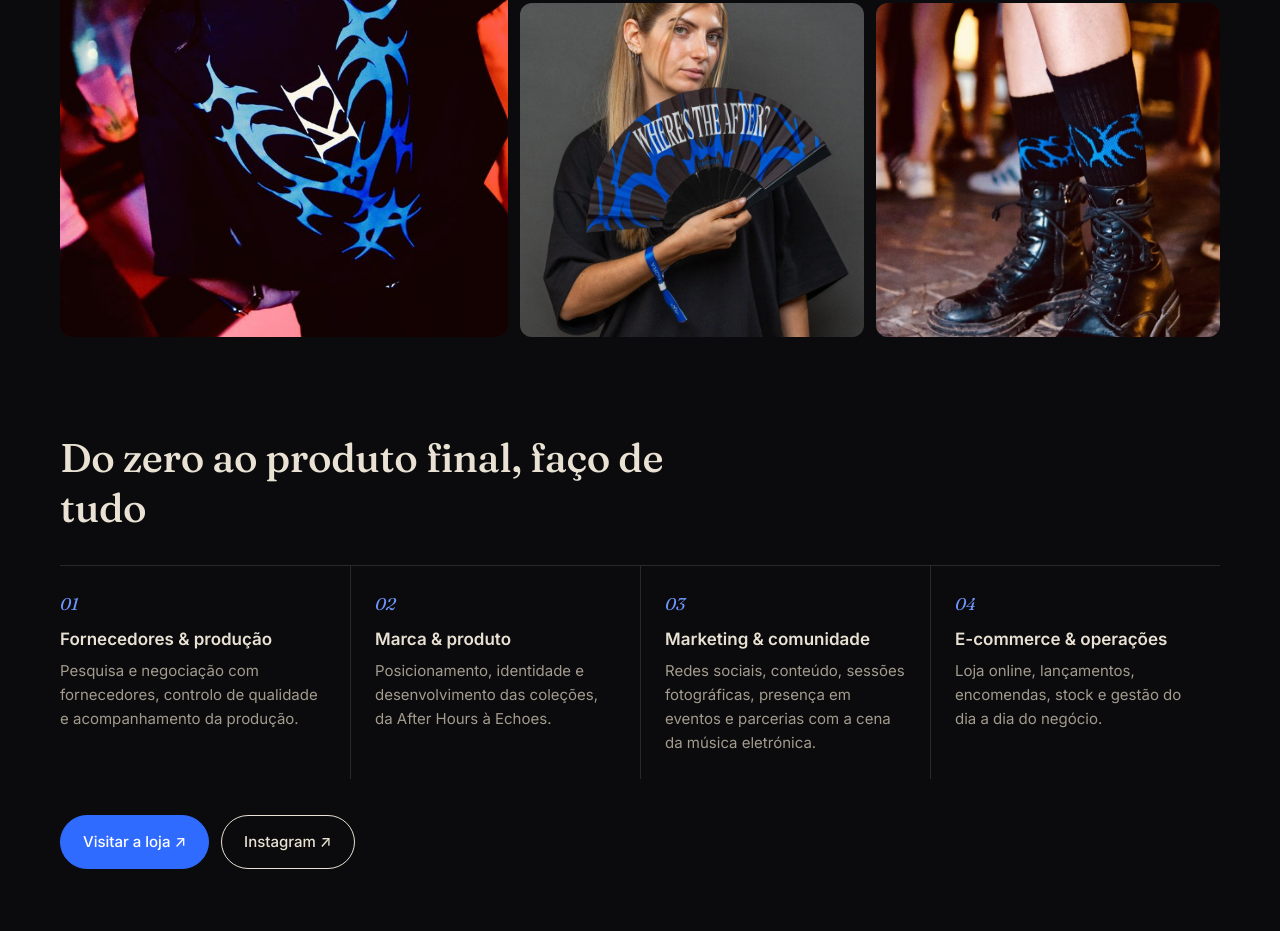
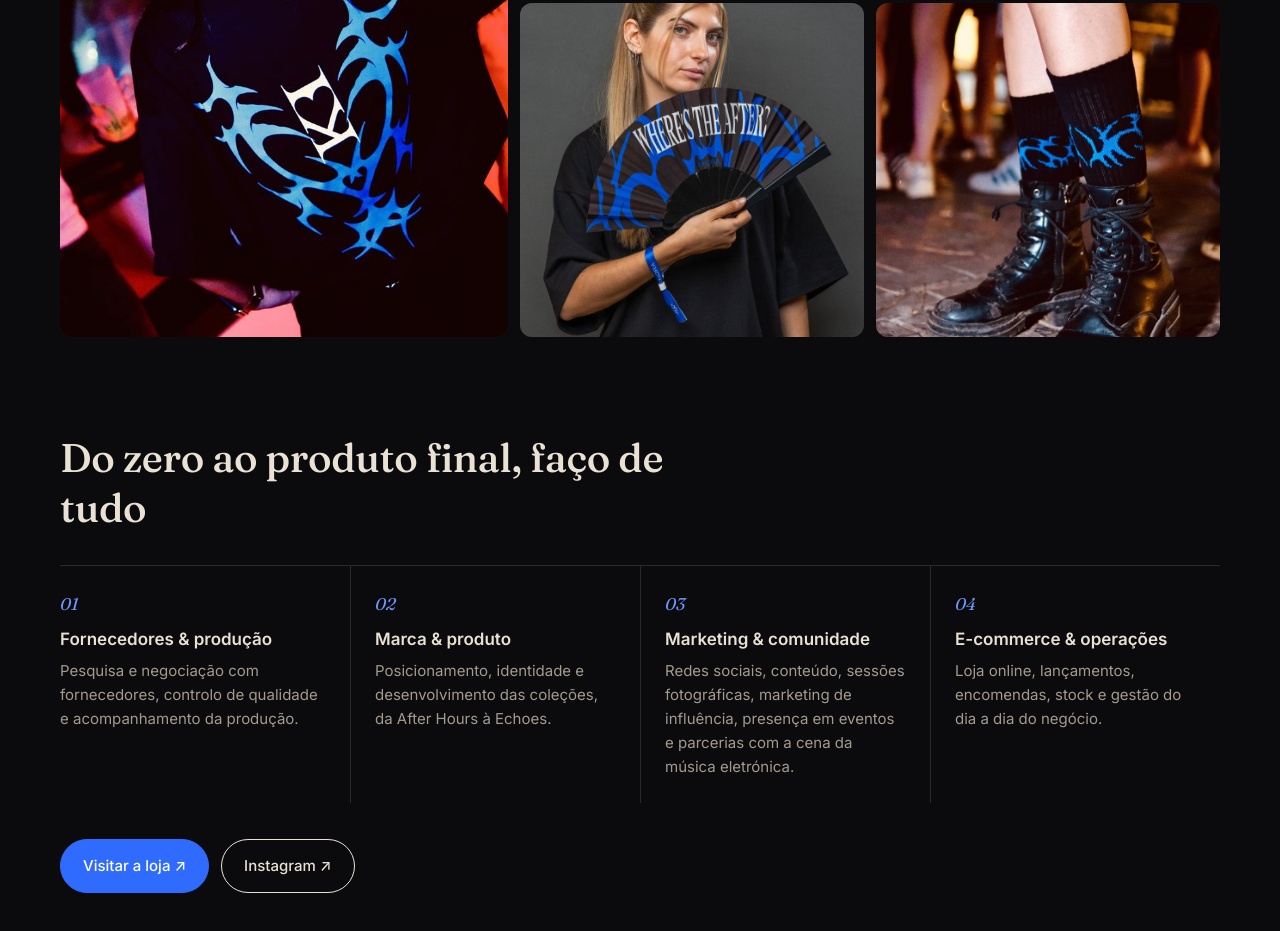
Before and after one commit to Thiago0138/Curr-culo-Tiago, a plain HTML site: page index.html in a window 1280 px wide. Shown: the part 2520-3451 px from the top of the page. Drawn offline with Linux system fonts and the light colour scheme.

Commit message:
Add influencer marketing to About and Khora sections
Co-Authored-By: Claude Opus 5.5 <noreply@anthropic.com>
Claude-Session: https://claude.ai/code/session_01YAkvVP2URZxgZBVujGZtZ4

```diff
--- a/index.html
+++ b/index.html
@@ -12,7 +12,7 @@
   <link rel="preconnect" href="https://fonts.googleapis.com" />
   <link rel="preconnect" href="https://fonts.gstatic.com" crossorigin />
   <link href="https://fonts.googleapis.com/css2?family=Fraunces:ital,opsz,wght@0,9..144,300..700;1,9..144,300..600&family=Inter:wght@400;500;600&display=swap" rel="stylesheet" />
-  <link rel="stylesheet" href="/styles.css?v=10" />
+  <link rel="stylesheet" href="/styles.css?v=11" />
 </head>
 <body>
   <header class="nav" id="top">
@@ -62,7 +62,7 @@
       </div>
       <div class="about reveal">
         <p class="big" data-i18n="about.p1">Comecei no marketing por gostar de comunicar, e fiquei porque aqui nunca há dois dias iguais.</p>
-        <p data-i18n="about.p2">Já trabalhei em saúde, retalho, educação e seguros, e em todos fiz um pouco de tudo. Redes sociais, email marketing, eventos, websites, campanhas, criação de conteúdo. Essa variedade ensinou-me a adaptar-me depressa e a meter as mãos no que for preciso.</p>
+        <p data-i18n="about.p2">Já trabalhei em saúde, retalho, educação e seguros, e em todos fiz um pouco de tudo. Redes sociais, marketing de influência, email marketing, eventos, websites, campanhas, criação de conteúdo. Essa variedade ensinou-me a adaptar-me depressa e a meter as mãos no que for preciso.</p>
         <ul class="tags" aria-label="Pontos fortes">
           <li data-i18n="s.1">Dinamismo e criatividade</li>
           <li data-i18n="s.2">Gestão de tempo</li>
@@ -108,7 +108,7 @@
           <ul class="khora-do">
             <li><span>01</span><strong data-i18n="khora.d1t">Fornecedores &amp; produção</strong><p data-i18n="khora.d1">Pesquisa e negociação com fornecedores, controlo de qualidade e acompanhamento da produção.</p></li>
             <li><span>02</span><strong data-i18n="khora.d2t">Marca &amp; produto</strong><p data-i18n="khora.d2">Posicionamento, identidade e desenvolvimento das coleções, da After Hours à Echoes.</p></li>
-            <li><span>03</span><strong data-i18n="khora.d3t">Marketing &amp; comunidade</strong><p data-i18n="khora.d3">Redes sociais, conteúdo, sessões fotográficas, presença em eventos e parcerias com a cena da música eletrónica.</p></li>
+            <li><span>03</span><strong data-i18n="khora.d3t">Marketing &amp; comunidade</strong><p data-i18n="khora.d3">Redes sociais, conteúdo, sessões fotográficas, marketing de influência, presença em eventos e parcerias com a cena da música eletrónica.</p></li>
             <li><span>04</span><strong data-i18n="khora.d4t">E-commerce &amp; operações</strong><p data-i18n="khora.d4">Loja online, lançamentos, encomendas, stock e gestão do dia a dia do negócio.</p></li>
           </ul>
           <div class="cta">
@@ -252,6 +252,6 @@
     <a href="#top" data-i18n="foot.top">Voltar ao topo ↑</a>
   </footer>
 
-  <script src="/script.js?v=10" defer></script>
+  <script src="/script.js?v=11" defer></script>
 </body>
 </html>
--- a/script.js
+++ b/script.js
@@ -13,7 +13,7 @@
     "stats.brand": "brand co-founded",
     "about.title": "About",
     "about.p1": "I got into marketing because I like to communicate, and I stayed because no two days are ever the same.",
-    "about.p2": "I've worked in healthcare, retail, education and insurance, and in every role I did a bit of everything. Social media, email marketing, events, websites, campaigns, content creation. That variety taught me to adapt quickly and get hands-on with whatever is needed.",
+    "about.p2": "I've worked in healthcare, retail, education and insurance, and in every role I did a bit of everything. Social media, influencer marketing, email marketing, events, websites, campaigns, content creation. That variety taught me to adapt quickly and get hands-on with whatever is needed.",
     "s.1": "Dynamism & creativity",
     "s.2": "Time management",
     "s.3": "Communication",
@@ -32,7 +32,7 @@
     "khora.d2t": "Brand & product",
     "khora.d2": "Positioning, identity and collection development, from After Hours to Echoes.",
     "khora.d3t": "Marketing & community",
-    "khora.d3": "Social media, content, photo shoots, event presence and partnerships across the electronic music scene.",
+    "khora.d3": "Social media, content, photo shoots, influencer marketing, event presence and partnerships across the electronic music scene.",
     "khora.d4t": "E-commerce & operations",
     "khora.d4": "Online store, launches, orders, stock and the day-to-day running of the business.",
     "khora.site": "Visit the store ↗",
```
